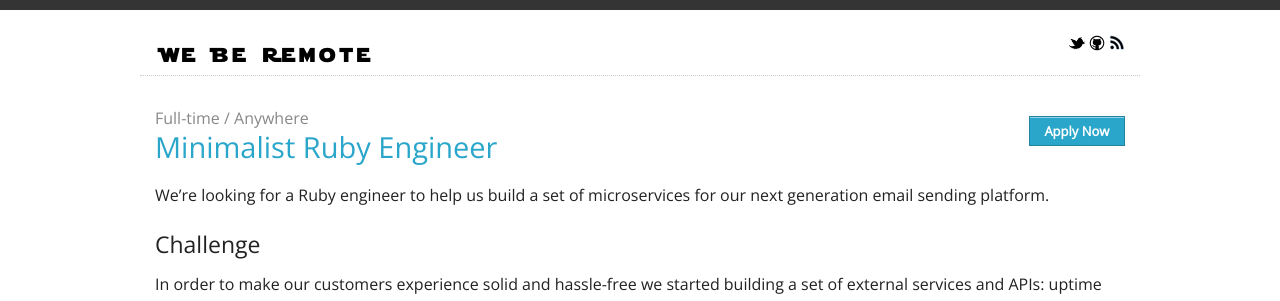
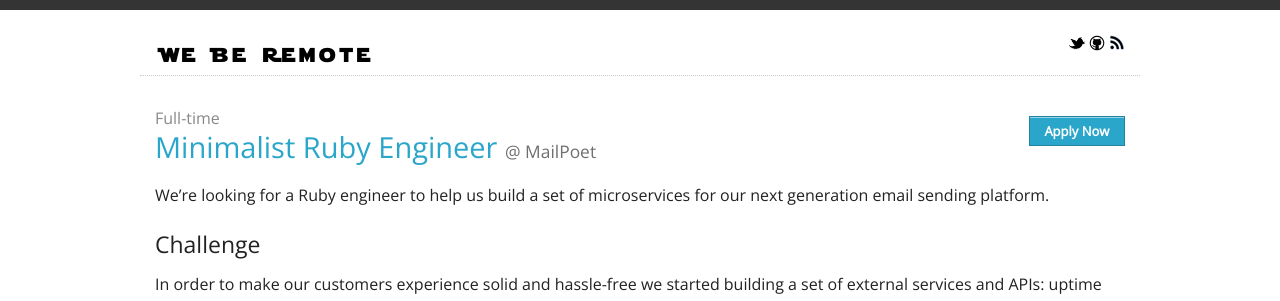
Before and after one commit to hdrhbbu1/weberemote.com, a Jekyll site: the page built from _posts/2016-03-08-minimalist-ruby-engineer.md, in a window 1280 px wide. Shown: the top 301 px of the page. Built offline with Jekyll 4.4.1, drawn with Linux system fonts in a browser that asks for light colours; comment, search, counter and statistics services are not loaded.

Commit message:
don't need to display location

```diff
--- a/_layouts/post.html
+++ b/_layouts/post.html
@@ -5,8 +5,8 @@ page_type: article
 ---
 <div class="row">
 	<div class="large-8 small-12 columns">
-    <p class="supertitle">{{ page.type }} / {{ page.location }}</p>
-    <h1><a href="{{ page.url }}" title="{{ page.title }}">{{ page.title }}</a></h1>
+		<p class="supertitle">{{ page.type }}</p>
+		<h1><a href="{{ page.url }}" title="{{ page.title }}">{{ page.title }} <small>@ {{ page.company }}</small></a></h1>
 	</div>
 	<p class="top-apply large-4 hide-for-small columns">
 		{% if page.apply_url %}
```
Lines whose indentation alone changed are shown as unchanged.
